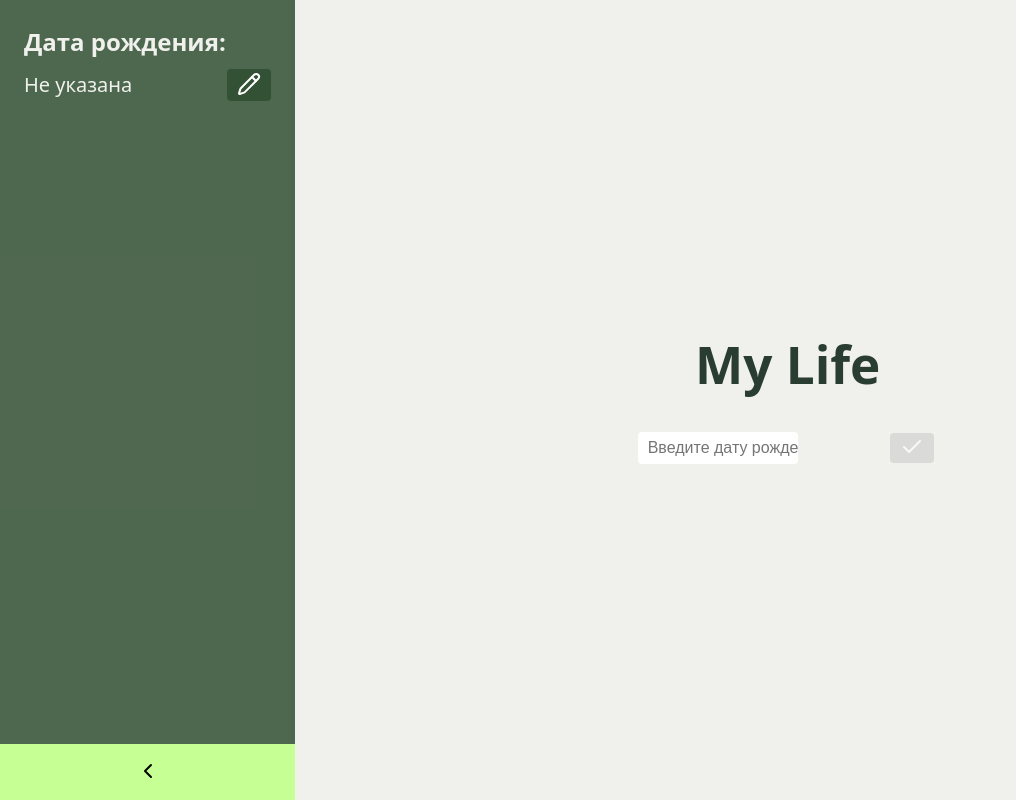
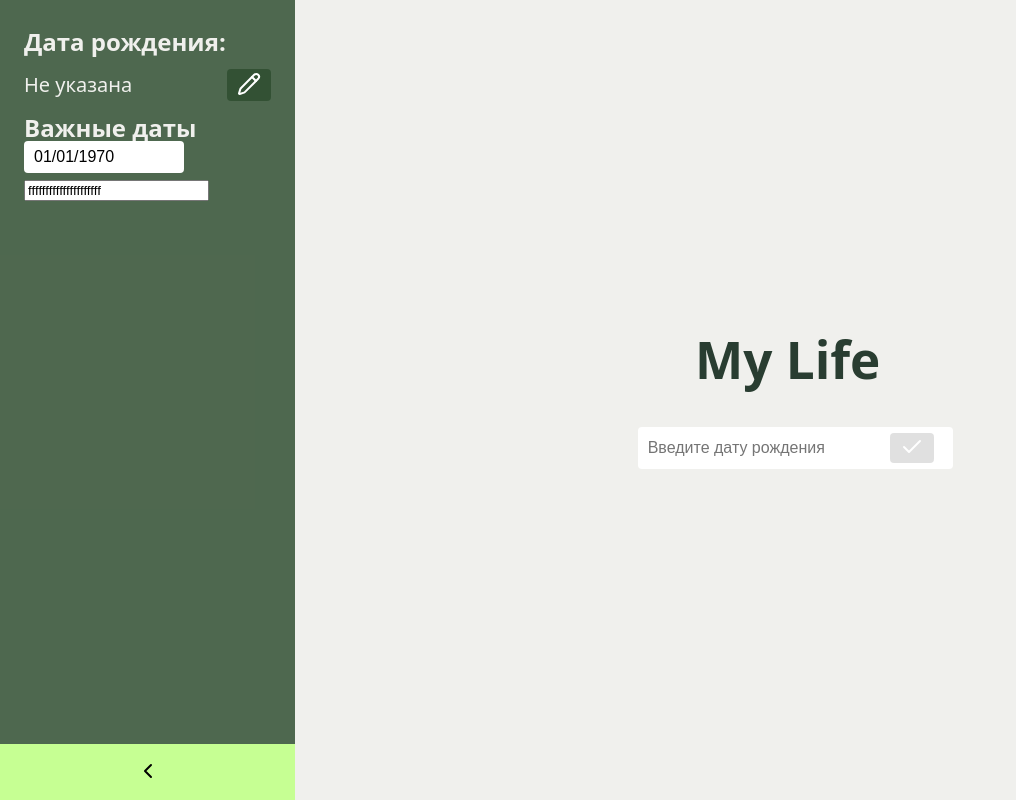
Before and after one commit to asimo-git/my-life, a React (Vite) app: page / in a window 1280 px wide. Both pictures are taken after a click on the button 47 px from the left and 772 px from the top of the page. Shown: the whole page, without its empty margins (0-1016 px from the left). Built offline with nearby package versions, Linux system fonts and the light colour scheme.

Commit message:
feat: implement DateLine component

```diff
--- /dev/null
+++ b/src/components/ChartDataPanel/BirthdayCard/BirthdayCard.css
@@ -0,0 +1,30 @@
+.data-panel .ant-typography {
+  color: aliceblue;
+}
+
+.date-container {
+  height: 50px;
+  display: flex;
+  align-items: center;
+  justify-content: space-between;
+  font-size: 20px;
+}
+
+.react-datepicker-wrapper {
+  flex-grow: 1;
+}
+
+.date-container .datepicker-input {
+  height: 30px;
+  max-width: 150px;
+  padding-right: 0;
+}
+
+.button-container {
+  display: flex;
+  gap: 5px;
+}
+
+.button-container button {
+  height: 32px;
+}
--- /dev/null
+++ b/src/components/ChartDataPanel/BirthdayCard/BirthdayCard.tsx
@@ -0,0 +1,80 @@
+import { useState } from "react";
+import Pencil from "../../../assets/icons/pencil.svg?react";
+import Check from "../../../assets/icons/check.svg?react";
+import Cancel from "../../../assets/icons/x.svg?react";
+import "./BirthdayCard.css";
+import { useDispatch, useSelector } from "react-redux";
+import type { RootState } from "../../../redux/store";
+import DatePicker from "react-datepicker";
+import { updateDateOfBirth } from "../../../redux/datesSlice";
+import { getDayTimestamp } from "../../../utils";
+
+export default function BirthdayCard() {
+  const dateOfBirth = useSelector(
+    (state: RootState) => state.dates.dateOfBirth
+  );
+  const dispatch = useDispatch();
+  const [isEditing, setIsEditing] = useState(false);
+  const [editingDateOfBirth, setEditingDateOfBirth] = useState<Date | null>(
+    dateOfBirth ? new Date(dateOfBirth) : null
+  );
+
+  const handleSave = () => {
+    if (editingDateOfBirth && !isNaN(editingDateOfBirth.getTime())) {
+      dispatch(updateDateOfBirth(getDayTimestamp(editingDateOfBirth)));
+      setIsEditing(false);
+    }
+  };
+
+  return (
+    <div className="card">
+      <h2>Дата рождения:</h2>
+      <div className="date-container">
+        {isEditing ? (
+          <DatePicker
+            className="datepicker-input"
+            selected={editingDateOfBirth}
+            onChange={(date) => setEditingDateOfBirth(date)}
+            showYearDropdown
+            scrollableYearDropdown
+            yearDropdownItemNumber={100}
+            placeholderText="Введите дату рождения"
+            dropdownMode="select"
+          />
+        ) : (
+          <div>
+            {dateOfBirth
+              ? new Date(dateOfBirth).toLocaleDateString()
+              : "Не указана"}
+          </div>
+        )}
+
+        <div className="button-container">
+          {isEditing ? (
+            <>
+              <button
+                className="icon-button"
+                disabled={
+                  !editingDateOfBirth || isNaN(editingDateOfBirth.getTime())
+                }
+                onClick={handleSave}
+              >
+                <Check />
+              </button>
+              <button
+                className="icon-button"
+                onClick={() => setIsEditing(false)}
+              >
+                <Cancel />
+              </button>
+            </>
+          ) : (
+            <button className="icon-button" onClick={() => setIsEditing(true)}>
+              <Pencil />
+            </button>
+          )}
+        </div>
+      </div>
+    </div>
+  );
+}
--- a/src/components/ChartDataPanel/ChartDataPanel.css
+++ b/src/components/ChartDataPanel/ChartDataPanel.css
@@ -1,34 +1,3 @@
 .data-panel {
   padding: 24px;
 }
-
-.data-panel .ant-typography {
-  color: aliceblue;
-}
-
-.date-container {
-  height: 50px;
-  display: flex;
-  align-items: center;
-  justify-content: space-between;
-  font-size: 20px;
-}
-
-.react-datepicker-wrapper {
-  flex-grow: 1;
-}
-
-.datepicker-input {
-  height: 30px;
-  width: 150px;
-  padding-right: 0;
-}
-
-.button-container {
-  display: flex;
-  gap: 5px;
-}
-
-.button-container button {
-  height: 32px;
-}
--- a/src/components/ChartDataPanel/ChartDataPanel.tsx
+++ b/src/components/ChartDataPanel/ChartDataPanel.tsx
@@ -1,79 +1,12 @@
-import { useState } from "react";
-import Pencil from "../../assets/icons/pencil.svg?react";
-import Check from "../../assets/icons/check.svg?react";
-import Cancel from "../../assets/icons/x.svg?react";
+import BirthdayCard from "./BirthdayCard/BirthdayCard";
 import "./ChartDataPanel.css";
-import { useDispatch, useSelector } from "react-redux";
-import type { RootState } from "../../redux/store";
-import DatePicker from "react-datepicker";
-import { updateDateOfBirth } from "../../redux/datesSlice";
+import DatesCard from "./DatesCard/DatesCard";
 
 export default function ChartDataPanel() {
-  const dateOfBirth = useSelector(
-    (state: RootState) => state.dates.dateOfBirth
-  );
-  const dispatch = useDispatch();
-  const [isEditing, setIsEditing] = useState(false);
-  const [editingDateOfBirth, setEditingDateOfBirth] = useState<Date | null>(
-    dateOfBirth ? new Date(dateOfBirth) : null
-  );
-
-  const handleSave = () => {
-    if (editingDateOfBirth && !isNaN(editingDateOfBirth.getTime())) {
-      dispatch(updateDateOfBirth(editingDateOfBirth));
-      setIsEditing(false);
-    }
-  };
-
   return (
     <div className="data-panel">
-      <h2>Дата рождения:</h2>
-      <div className="date-container">
-        {isEditing ? (
-          <DatePicker
-            className="datepicker-input"
-            selected={editingDateOfBirth}
-            onChange={(date) => setEditingDateOfBirth(date)}
-            showYearDropdown
-            scrollableYearDropdown
-            yearDropdownItemNumber={100}
-            placeholderText="Введите дату рождения"
-            dropdownMode="select"
-          />
-        ) : (
-          <div>
-            {dateOfBirth
-              ? new Date(dateOfBirth).toLocaleDateString()
-              : "Не указана"}
-          </div>
-        )}
-
-        <div className="button-container">
-          {isEditing ? (
-            <>
-              <button
-                className="icon-button"
-                disabled={
-                  !editingDateOfBirth || isNaN(editingDateOfBirth.getTime())
-                }
-                onClick={handleSave}
-              >
-                <Check />
-              </button>
-              <button
-                className="icon-button"
-                onClick={() => setIsEditing(false)}
-              >
-                <Cancel />
-              </button>
-            </>
-          ) : (
-            <button className="icon-button" onClick={() => setIsEditing(true)}>
-              <Pencil />
-            </button>
-          )}
-        </div>
-      </div>
+      <BirthdayCard />
+      <DatesCard />
     </div>
   );
 }
--- /dev/null
+++ b/src/components/ChartDataPanel/DateLine/DateLine.tsx
@@ -0,0 +1,42 @@
+import { useDispatch } from "react-redux";
+import DatePicker from "react-datepicker";
+import { getDayTimestamp } from "../../../utils";
+import { useEffect, useState } from "react";
+import { addItem } from "../../../redux/datesSlice";
+
+export default function DateLine({
+  initialDate,
+  initialDescription,
+}: {
+  initialDate: number;
+  initialDescription: string;
+}) {
+  const [date, setDate] = useState(initialDate);
+  const [description, setDescription] = useState(initialDescription);
+
+  const dispatch = useDispatch();
+
+  useEffect(() => {
+    if (date && description) dispatch(addItem([date, description]));
+  });
+
+  return (
+    <div className="date-line">
+      <DatePicker
+        className="datepicker-input"
+        selected={new Date(date)}
+        onChange={(date) => setDate(date ? getDayTimestamp(date) : 0)}
+        showYearDropdown
+        scrollableYearDropdown
+        yearDropdownItemNumber={100}
+        placeholderText="Введите дату"
+        dropdownMode="select"
+      />
+      <input
+        type="text"
+        value={description}
+        onChange={(e) => setDescription(e.target.value)}
+      />
+    </div>
+  );
+}
--- /dev/null
+++ b/src/components/ChartDataPanel/DatesCard/DatesCard.css
@@ -0,0 +1,30 @@
+.data-panel .ant-typography {
+  color: aliceblue;
+}
+
+.date-container {
+  height: 50px;
+  display: flex;
+  align-items: center;
+  justify-content: space-between;
+  font-size: 20px;
+}
+
+.react-datepicker-wrapper {
+  flex-grow: 1;
+}
+
+.date-container .datepicker-input {
+  height: 30px;
+  max-width: 150px;
+  padding-right: 0;
+}
+
+.button-container {
+  display: flex;
+  gap: 5px;
+}
+
+.button-container button {
+  height: 32px;
+}
--- /dev/null
+++ b/src/components/ChartDataPanel/DatesCard/DatesCard.tsx
@@ -0,0 +1,21 @@
+import "./DatesCard.css";
+import DateLine from "../DateLine/DateLine";
+
+export default function DatesCard() {
+  // const dateOfBirth = useSelector(
+  //   (state: RootState) => state.dates.dateOfBirth
+  // );
+  // const dispatch = useDispatch();
+
+  return (
+    <div className="card">
+      <h2>Важные даты</h2>
+      <div className="date-container">
+        <DateLine
+          initialDate={16546546}
+          initialDescription="fffffffffffffffffffff"
+        />
+      </div>
+    </div>
+  );
+}
--- a/src/components/WelcomeBlock/WelcomeBlock.tsx
+++ b/src/components/WelcomeBlock/WelcomeBlock.tsx
@@ -5,6 +5,7 @@ import { useDispatch } from "react-redux";
 import DatePicker from "react-datepicker";
 import "react-datepicker/dist/react-datepicker.css";
 import Check from "../../assets/icons/check.svg?react";
+import { getDayTimestamp } from "../../utils";
 
 export default function WelcomeBlock() {
   const [dateOfBirth, setDateOfBirth] = useState<Date | null>(null);
@@ -28,7 +29,10 @@ export default function WelcomeBlock() {
           <button
             className="icon-button datepicker-btn"
             disabled={!dateOfBirth}
-            onClick={() => dispatch(updateDateOfBirth(dateOfBirth))}
+            onClick={() =>
+              dateOfBirth &&
+              dispatch(updateDateOfBirth(getDayTimestamp(dateOfBirth)))
+            }
           >
             <Check />
           </button>
--- a/src/redux/datesSlice.ts
+++ b/src/redux/datesSlice.ts
@@ -2,8 +2,8 @@ import type { PayloadAction } from "@reduxjs/toolkit";
 import { createSlice } from "@reduxjs/toolkit";
 
 interface DatesState {
-  dateOfBirth: Date | null;
-  dates: string[];
+  dateOfBirth: number | null;
+  dates: [number, string][];
   periods: string[];
 }
 
@@ -17,12 +17,13 @@ const datesSlice = createSlice({
   name: "dates",
   initialState,
   reducers: {
-    updateDateOfBirth: (state, action: PayloadAction<Date | null>) => {
+    updateDateOfBirth: (state, action: PayloadAction<number | null>) => {
       state.dateOfBirth = action.payload;
     },
-    // addItem: (state, action: PayloadAction<CartItem>) => {
-    //   state.items[action.payload.id] = action.payload;
-    // },
+    addItem: (state, action: PayloadAction<[number, string]>) => {
+      state.dates.push(action.payload);
+      state.dates.sort((a, b) => a[0] - b[0]);
+    },
     // increaseQuantity: (state, action: PayloadAction<number>) => {
     //   state.items[action.payload].quantity++;
     // },
@@ -44,5 +45,5 @@ const datesSlice = createSlice({
   },
 });
 
-export const { updateDateOfBirth } = datesSlice.actions;
+export const { updateDateOfBirth, addItem } = datesSlice.actions;
 export default datesSlice.reducer;
--- /dev/null
+++ b/src/utils.ts
@@ -0,0 +1,7 @@
+export function getDayTimestamp(date: Date): number {
+  return new Date(
+    date.getFullYear(),
+    date.getMonth(),
+    date.getDate()
+  ).getTime();
+}
```
